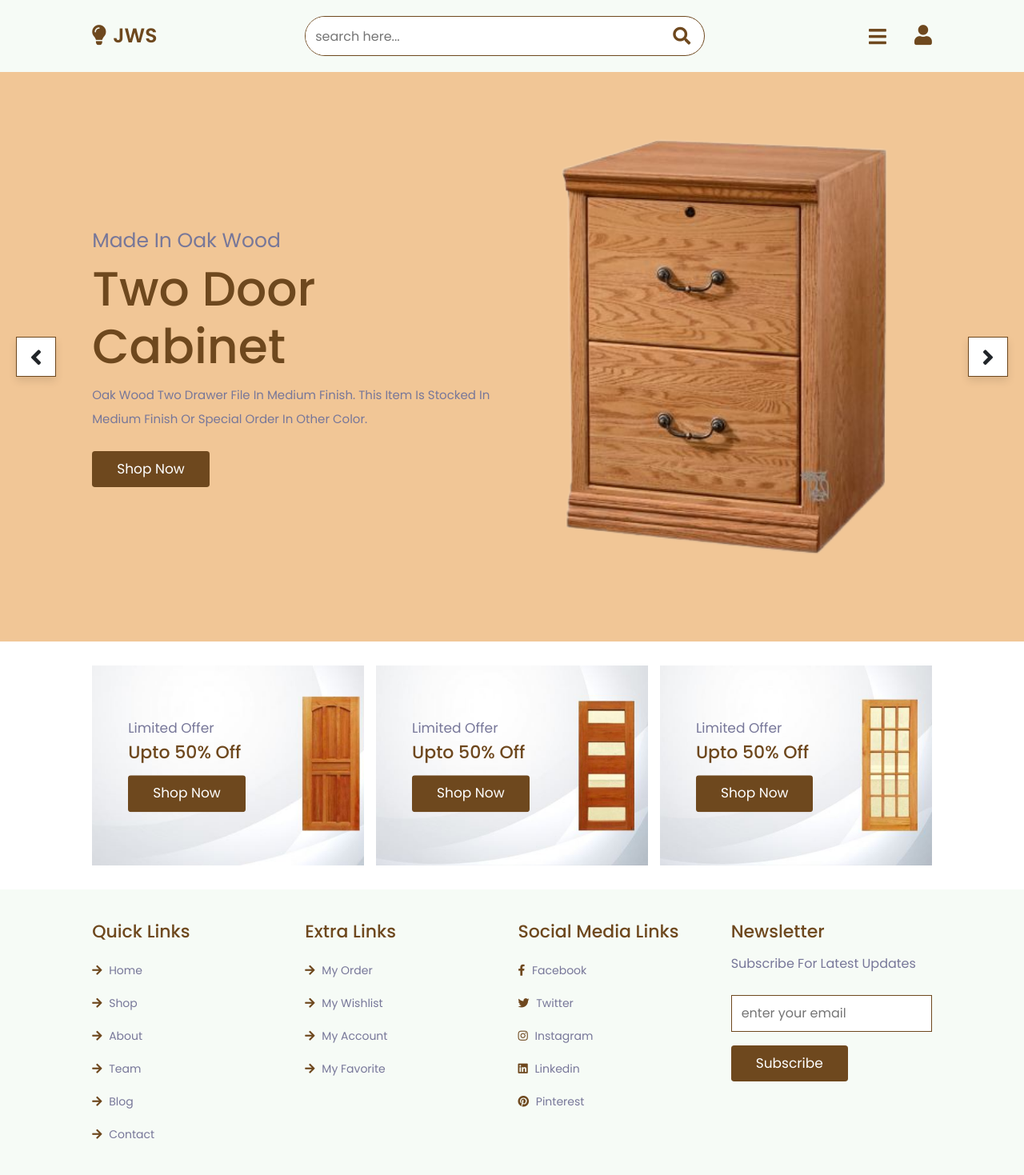
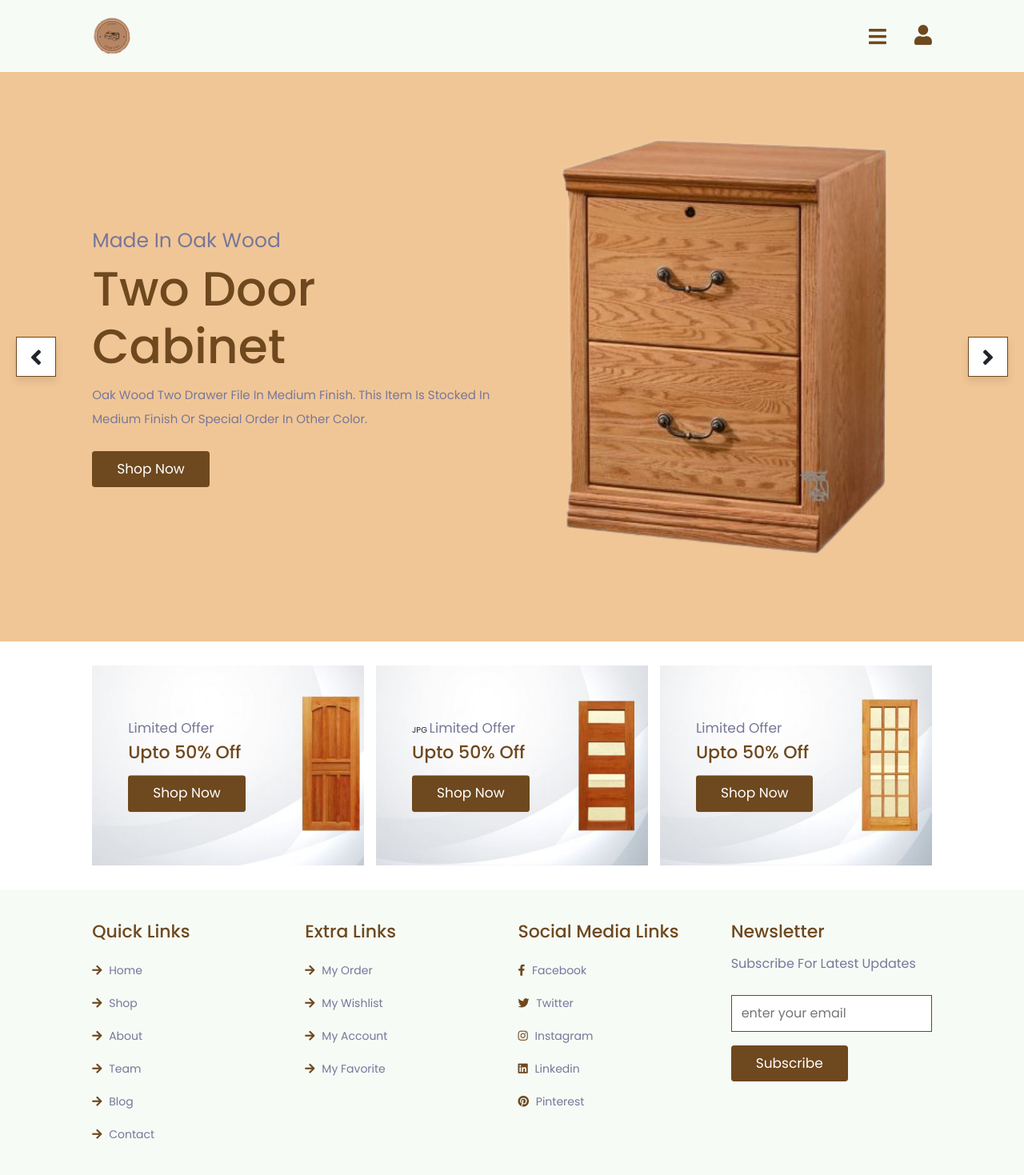
Before and after one commit to bokzgacilo/jws-furniture, a PHP site: page /jws-furniture/ in a window 1280 px wide. Shown: the whole page at 80% size. Run offline with PHP 8.4, Linux system fonts and the light colour scheme; some libraries are stand-ins or nearby versions.

Commit message:
04-20-2023

```diff
--- a/api/facebook-login.php
+++ b/api/facebook-login.php
@@ -3,4 +3,4 @@
 	$helper = $fb -> getRedirectLoginHelper();
 	$loginUrl = $helper -> getLoginUrl('http://localhost/jws-furniture/api/facebook-callback.php');
 	header("location:" . $loginUrl);
- ?>
+?>
--- a/api/google-login.php
+++ b/api/google-login.php
@@ -4,7 +4,7 @@
   include('../config/database.php');
   $client = new Google\Client();
   $client -> setAuthConfig('../config/google-client-secret-key.json');
-  $client -> setRedirectUri('http://localhost/jws-furniture/api/google-login.php');
+  $client -> setRedirectUri('http://jwsfurniture-website.preview-domain.com/api/google-login.php');
   $client -> addScope('profile');
   $client -> addScope('email');
 
--- a/css/index-custom.css
+++ b/css/index-custom.css
@@ -26,3 +26,9 @@
   font-size: 16px;
   cursor: pointer;
 }
+
+.logo > img {
+  width: 50px;
+  height: 50px;
+  cursor: pointer;
+}
--- a/index.html
+++ b/index.html
@@ -13,11 +13,9 @@
 <body>
 
 <header class="header">
-    <a href="index.html" class="logo"> <i class="fas fa-lightbulb"></i> JWS </a>
-    <form action="" class="search-form">
-        <input type="search" placeholder="search here..." id="search-box">
-        <label for="search-box" class="fas fa-search"></label>
-    </form>
+    <a href="index.html" class="logo">
+      <img src="assets/logo.png" />
+    </a>
     <div class="header-action-buttons icons">
       <div id="menu-btn" class="fas fa-bars"></div>
       <div id="search-btn" class="fas fa-search"></div>
@@ -28,7 +26,6 @@
         <i class='fas fa-user'></i>
       </div>
     </div>
-
 </header>
 
 <div id="closer" class="fas fa-times"></div>
@@ -38,43 +35,26 @@
     <a href="cart.html">cart</a>
     <a href="product.html">product</a>
     <a href="shop.html">shop</a>
-    <!-- <a href="about.html">about</a>
-    <a href="team.html">team</a>
-    <a href="blog.html">blog</a>
-    <a href="contact.html">contact</a> -->
 </nav>
 
 <div class="login-form">
   <form action="">
-    <!-- <h3>login form</h3>
-    <input type="email" placeholder="Enter your email" class="box">
-    <input type="password" placeholder="Enter your password" class="box">
-    <div class="remember">
-      <input type="checkbox" name="" id="remember-me">
-      <label for="remember-me">remember me</label>
-    </div>
-    <input type="submit" value="login now" class="btn">
-    <p>forget password? <a href="#">click here</a></p>
-    <p>don't have an account? <a href="#">create now</a></p> -->
     <h3>Sign In</h3>
     <a href="api/google-login.php" class="btn">Google</a>
     <a id="facebook-login" class="btn">Facebook</a>
-    <!-- <a href="api/facebook-login.php" class="btn">Facebook</a> -->
   </form>
 </div>
 
 <!-- home section starts  -->
 
 <section class="home">
-
   <div class="slides-container">
-
     <div class="slide active">
       <div class="content">
         <span>Made in Oak Wood</span>
         <h3>Two Door Cabinet</h3>
         <p>Oak Wood Two Drawer File in medium finish. This item is stocked in medium finish or special order in other color.</p>
-                <a href="#" class="btn">shop now</a>
+          <a href="shop.html" class="btn">shop now</a>
       </div>
       <div class="image">
         <img src="image/home-img-1.png" alt="">
@@ -85,14 +65,13 @@
       <div class="content">
         <span>Made in Oak Wood</span>
         <h3>Condo Chair</h3>
-                <p>Lorem ipsum dolor sit amet consectetur, adipisicing elit. Consequatur quisquam, magnam enim sed debitis perspiciatis.</p>
-                <a href="#" class="btn">shop now</a>
+        <p>A Condo Chair that made out of oak wood. This chair is very sturdy</p>
+        <a href="shop.html" class="btn">shop now</a>
       </div>
       <div class="image">
         <img src="image/home-img-2.png" alt="">
       </div>
     </div>
-
   </div>
 
     <div id="slide-next" onclick="next()" class="fas fa-angle-right"></div>
@@ -107,7 +86,7 @@
 <section class="banner-container">
 
     <div class="banner">
-        <img src="image/banner-1.jpg" alt="">
+        <img src="image/banner-1.JPG" alt="">
         <div class="content">
             <span>limited offer</span>
             <h3>upto 50% off</h3>
@@ -116,23 +95,21 @@
     </div>
 
     <div class="banner">
-        <img src="image/banner-2.jpg" alt="">
+        <img src="image/banner-2.JPG" alt="">
+        <div class="content">JPG
+            <span>limited offer</span>
+            <h3>upto 50% off</h3>
+            <a href="#" class="btn">shop now</a>
+        </div>
+    </div>
+    <div class="banner">
+        <img src="image/banner-3.JPG" alt="">
         <div class="content">
             <span>limited offer</span>
             <h3>upto 50% off</h3>
             <a href="#" class="btn">shop now</a>
         </div>
     </div>
-
-    <div class="banner">
-        <img src="image/banner-3.jpg" alt="">
-        <div class="content">
-            <span>limited offer</span>
-            <h3>upto 50% off</h3>
-            <a href="#" class="btn">shop now</a>
-        </div>
-    </div>
-
 </section>
 <section class="footer">
     <div class="box-container">
```
Also changed, not shown: config/database.php (+4 -4 lines), shop.html (+7 -15 lines), assets/logo.png (added), config/facebook-config.php (line endings or trailing spaces). Lines whose indentation alone changed are shown as unchanged.
